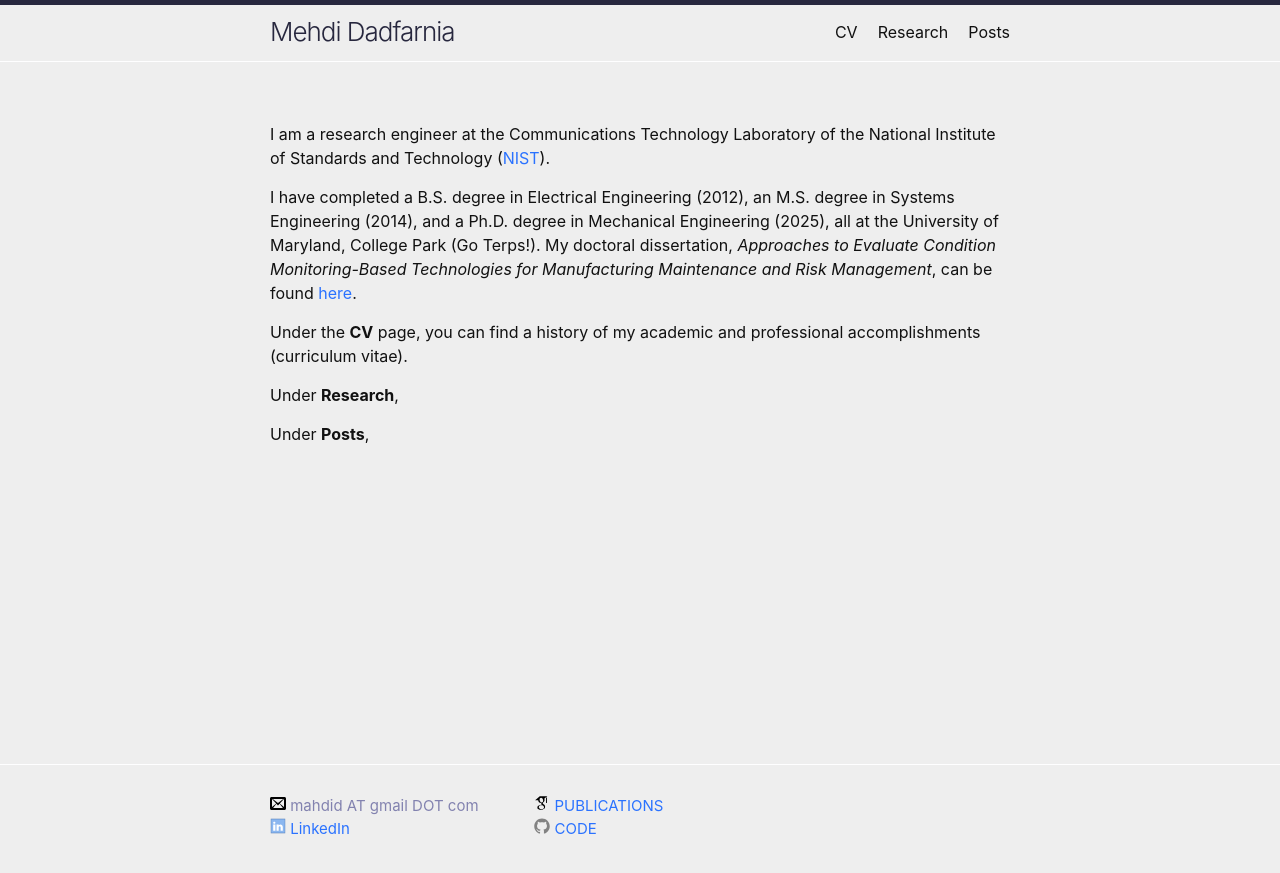
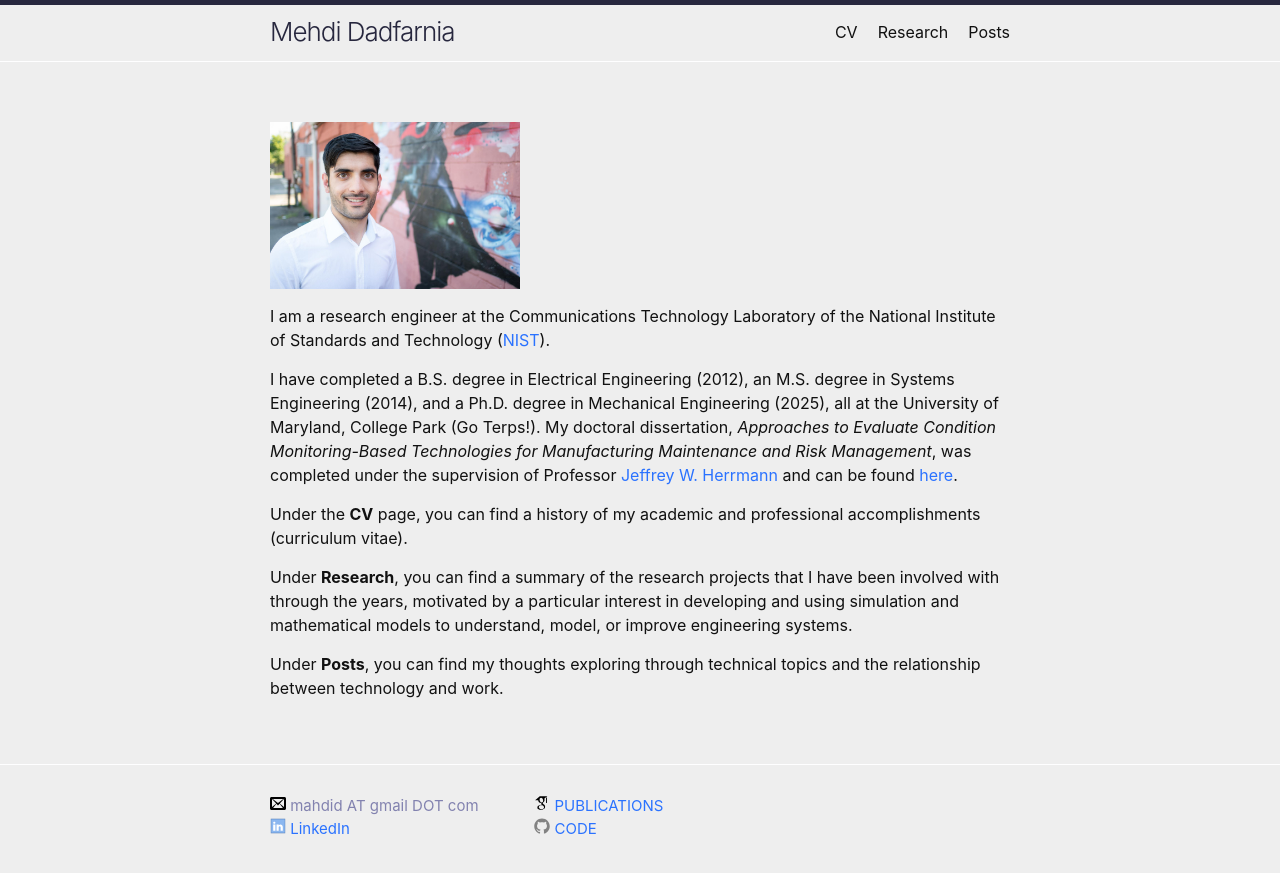
Before and after one commit to mehdidadfarnia/mehdidadfarnia.github.io, a Jekyll site: the page built from index.markdown, in a window 1280 px wide. Shown: the top 873 px of the page. Built offline with Jekyll 4.4.1, drawn with Linux system fonts in a browser that asks for light colours.

Commit message:
big index changes

```diff
--- a/index.markdown
+++ b/index.markdown
@@ -4,12 +4,16 @@
 
 layout: page
 ---
+
+<img src="mehdi_color.jpg" alt="Drawing" style="width: 250px;"/>
+
+
 I am a research engineer at the Communications Technology Laboratory of the National Institute of Standards and Technology ([NIST](https://www.nist.gov/)).
 
-I have completed a B.S. degree in Electrical Engineering (2012), an M.S. degree in Systems Engineering (2014), and a Ph.D. degree in Mechanical Engineering (2025), all at the University of Maryland, College Park (Go Terps!). My doctoral dissertation, <i>Approaches to Evaluate Condition Monitoring-Based Technologies for Manufacturing Maintenance and Risk Management</i>, can be found [here](https://www.proquest.com/openview/14434eb213bacdb36488b2fc26e7a6cb/1).
+I have completed a B.S. degree in Electrical Engineering (2012), an M.S. degree in Systems Engineering (2014), and a Ph.D. degree in Mechanical Engineering (2025), all at the University of Maryland, College Park (Go Terps!). My doctoral dissertation, <i>Approaches to Evaluate Condition Monitoring-Based Technologies for Manufacturing Maintenance and Risk Management</i>, was completed under the supervision of Professor [Jeffrey W. Herrmann](https://sites.google.com/cua.edu/herrmann/) and can be found [here](https://www.proquest.com/openview/14434eb213bacdb36488b2fc26e7a6cb/1).
 
 Under the **CV** page, you can find a history of my academic and professional accomplishments (curriculum vitae).
 
-Under **Research**,
+Under **Research**, you can find a summary of the research projects that I have been involved with through the years, motivated by a particular interest in developing and using simulation and mathematical models to understand, model, or improve engineering systems.
 
-Under **Posts**,
+Under **Posts**, you can find my thoughts exploring through technical topics and the relationship between technology and work.
```
Also changed, not shown: mehdi_color.jpg (added), mehdi_gray.jpg (added).
